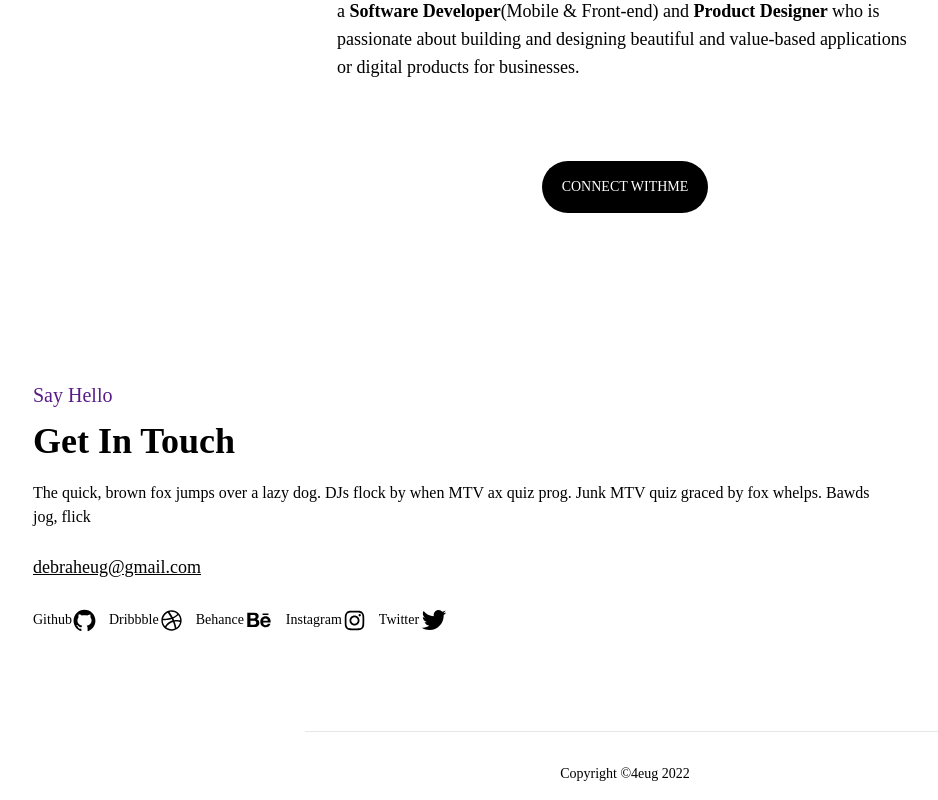
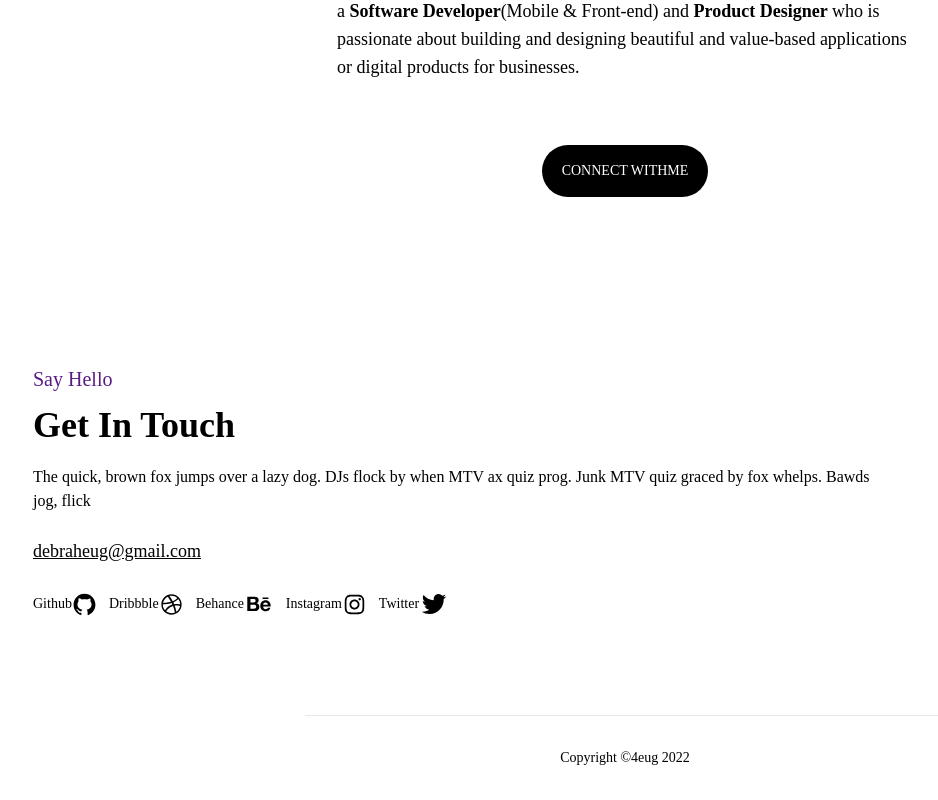
Before and after one commit to 4eug/Old-Portfolio, a Next.js app: page / in a window 1280 px wide. Shown: the part 4286-5086 px from the top of the page, without its empty margins (15-953 px from the left). Built offline with nearby package versions, Linux system fonts and the light colour scheme.

Commit message:
About Page

```diff
--- a/components/About/About.jsx
+++ b/components/About/About.jsx
@@ -27,7 +27,7 @@ const About = () => {
               </p>
           </div>
 
-          <button className="black text-white mt-20 mb-10">
+          <button className="black text-white mt-16 mb-10">
           CONNECT WITHME
           </button>
 
```
